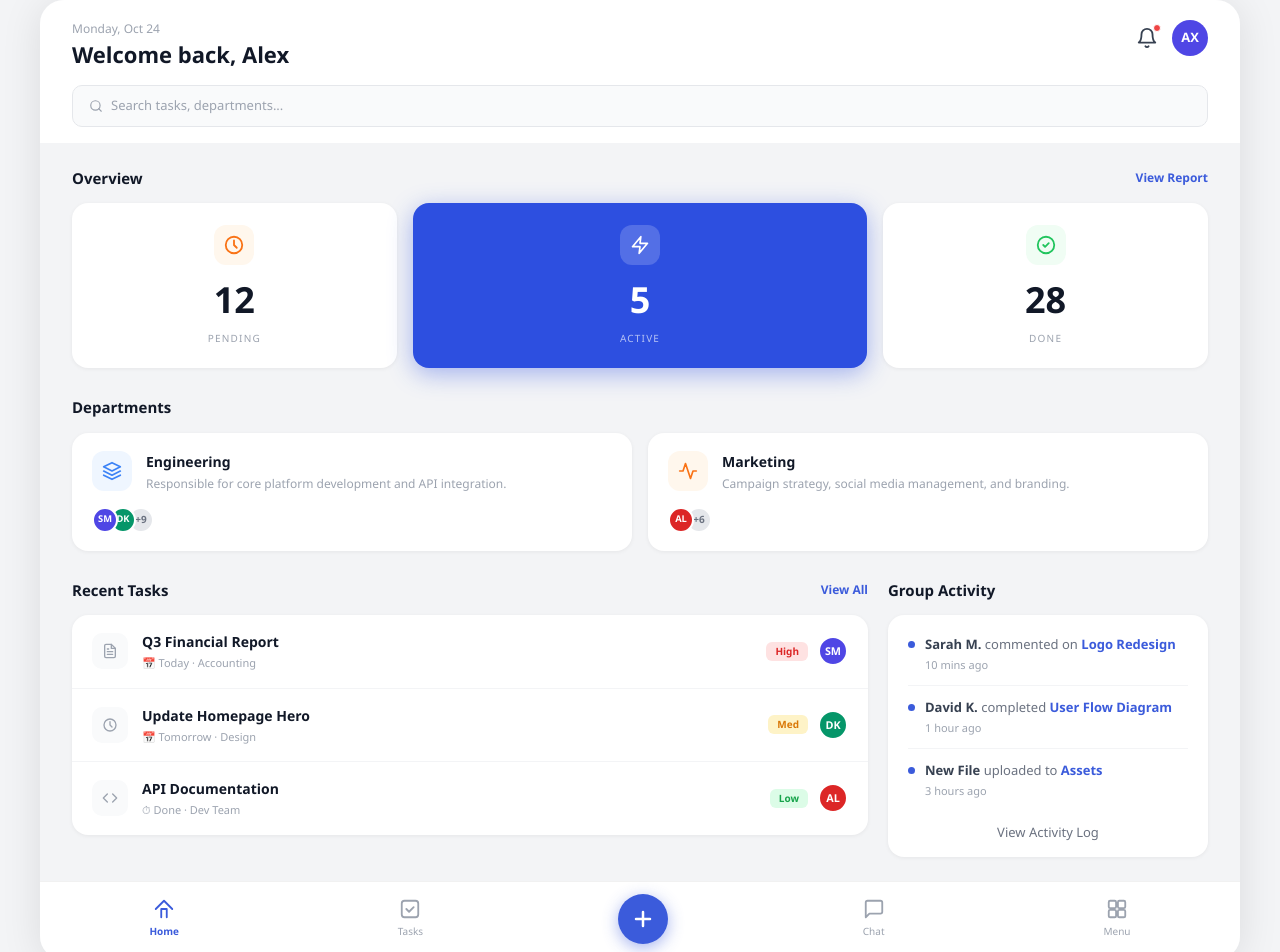
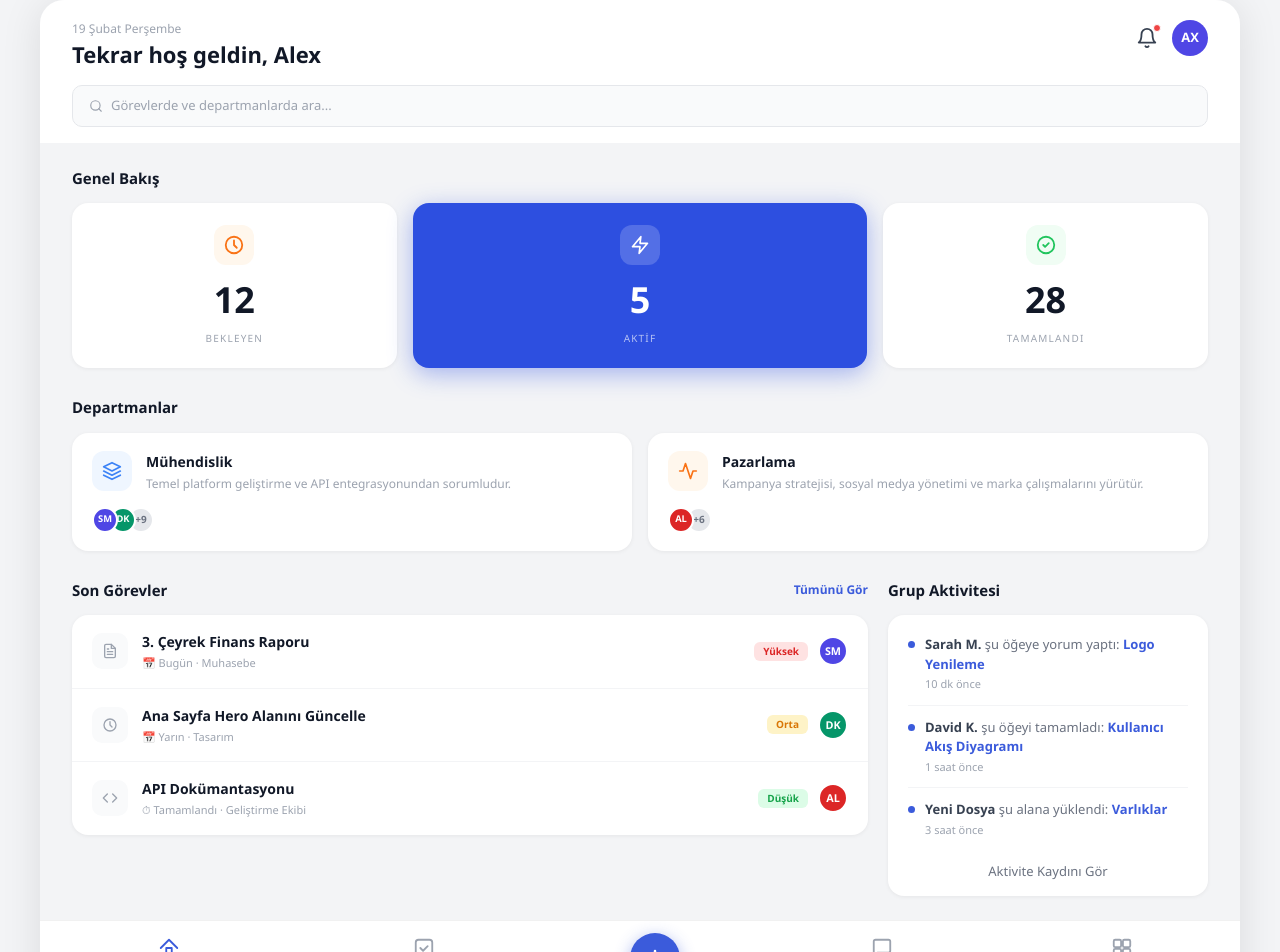
Before and after one commit to emreucbudak/TaskFlow-Landing-Page, a React (Vite) app: page /workspace in a window 1280 px wide. Shown: the top 952 px of the page. Built offline with nearby package versions, Linux system fonts and the light colour scheme; sample sign-in values are in the browser's storage.

Commit message:
Localize workspace texts and make header date dynamic

```diff
--- a/src/pages/WorkspacePage.tsx
+++ b/src/pages/WorkspacePage.tsx
@@ -92,8 +92,8 @@ function Badge({ label, color, bg }: { label: string; color: string; bg: string
 /* ─── data ─── */
 const departments = [
   {
-    name: "Engineering",
-    desc: "Responsible for core platform development and API integration.",
+    name: "Mühendislik",
+    desc: "Temel platform geliştirme ve API entegrasyonundan sorumludur.",
     iconBg: "#EFF6FF",
     icon: (
       <svg width="20" height="20" fill="none" viewBox="0 0 24 24">
@@ -108,8 +108,8 @@ const departments = [
     extra: 9,
   },
   {
-    name: "Marketing",
-    desc: "Campaign strategy, social media management, and branding.",
+    name: "Pazarlama",
+    desc: "Kampanya stratejisi, sosyal medya yönetimi ve marka çalışmalarını yürütür.",
     iconBg: "#FFF7ED",
     icon: (
       <svg width="20" height="20" fill="none" viewBox="0 0 24 24">
@@ -129,11 +129,11 @@ const tasks = [
         <path d="M14 2v6h6M16 13H8M16 17H8M10 9H8" stroke="#9CA3AF" strokeWidth="2" strokeLinecap="round" />
       </svg>
     ),
-    title: "Q3 Financial Report",
+    title: "3. Çeyrek Finans Raporu",
     calIcon: "📅",
-    when: "Today",
-    tag: "Accounting",
-    badge: { label: "High", color: "#DC2626", bg: "#FEE2E2" },
+    when: "Bugün",
+    tag: "Muhasebe",
+    badge: { label: "Yüksek", color: "#DC2626", bg: "#FEE2E2" },
     avatar: { initials: "SM", bg: "#4F46E5" },
   },
   {
@@ -143,11 +143,11 @@ const tasks = [
         <path d="M12 7v5l3 3" stroke="#9CA3AF" strokeWidth="2" strokeLinecap="round" />
       </svg>
     ),
-    title: "Update Homepage Hero",
+    title: "Ana Sayfa Hero Alanını Güncelle",
     calIcon: "📅",
-    when: "Tomorrow",
-    tag: "Design",
-    badge: { label: "Med", color: "#D97706", bg: "#FEF3C7" },
+    when: "Yarın",
+    tag: "Tasarım",
+    badge: { label: "Orta", color: "#D97706", bg: "#FEF3C7" },
     avatar: { initials: "DK", bg: "#059669" },
   },
   {
@@ -157,26 +157,33 @@ const tasks = [
         <polyline points="8 6 2 12 8 18" stroke="#9CA3AF" strokeWidth="2" strokeLinecap="round" strokeLinejoin="round" />
       </svg>
     ),
-    title: "API Documentation",
+    title: "API Dokümantasyonu",
     calIcon: "⏱",
-    when: "Done",
-    tag: "Dev Team",
-    badge: { label: "Low", color: "#16A34A", bg: "#DCFCE7" },
+    when: "Tamamlandı",
+    tag: "Geliştirme Ekibi",
+    badge: { label: "Düşük", color: "#16A34A", bg: "#DCFCE7" },
     avatar: { initials: "AL", bg: "#DC2626" },
   },
 ];
 
 const activities = [
-  { name: "Sarah M.", action: "commented on", target: "Logo Redesign", time: "10 mins ago" },
-  { name: "David K.", action: "completed", target: "User Flow Diagram", time: "1 hour ago" },
-  { name: "New File", action: "uploaded to", target: "Assets", time: "3 hours ago" },
+  { name: "Sarah M.", action: "şu öğeye yorum yaptı:", target: "Logo Yenileme", time: "10 dk önce" },
+  { name: "David K.", action: "şu öğeyi tamamladı:", target: "Kullanıcı Akış Diyagramı", time: "1 saat önce" },
+  { name: "Yeni Dosya", action: "şu alana yüklendi:", target: "Varlıklar", time: "3 saat önce" },
 ];
 
-const bottomTabs = ["Home", "Tasks", "Chat", "Menu"];
+const bottomTabs = ["Ana Sayfa", "Görevler", "Sohbet", "Menü"];
 
 /* ─── component ─── */
 export default function Dashboard() {
-  const [activeTab, setActiveTab] = useState("Home");
+  const [activeTab, setActiveTab] = useState("Ana Sayfa");
+  const currentDateLabel = new Intl.DateTimeFormat("tr-TR", {
+    weekday: "long",
+    day: "numeric",
+    month: "long",
+  })
+    .format(new Date())
+    .replace(/^./, (char) => char.toLocaleUpperCase("tr-TR"));
 
   return (
     <div
@@ -209,8 +216,8 @@ export default function Dashboard() {
         <div style={{ background: "#fff", padding: "20px 32px 16px" }}>
           <div style={{ display: "flex", justifyContent: "space-between", alignItems: "flex-start" }}>
             <div>
-              <div style={{ fontSize: 12, color: "#9CA3AF" }}>Monday, Oct 24</div>
-              <div style={{ fontSize: 22, fontWeight: 800, color: "#111827" }}>Welcome back, Alex</div>
+              <div style={{ fontSize: 12, color: "#9CA3AF" }}>{currentDateLabel}</div>
+              <div style={{ fontSize: 22, fontWeight: 800, color: "#111827" }}>Tekrar hoş geldin, Alex</div>
             </div>
             <div style={{ display: "flex", alignItems: "center", gap: 14 }}>
               <div style={{ position: "relative", cursor: "pointer" }}>
@@ -240,7 +247,7 @@ export default function Dashboard() {
               <circle cx="11" cy="11" r="8" stroke="#9CA3AF" strokeWidth="2" />
               <path d="M21 21l-4.35-4.35" stroke="#9CA3AF" strokeWidth="2" strokeLinecap="round" />
             </svg>
-            <span style={{ fontSize: 13, color: "#9CA3AF" }}>Search tasks, departments...</span>
+            <span style={{ fontSize: 13, color: "#9CA3AF" }}>Görevlerde ve departmanlarda ara...</span>
           </div>
         </div>
 
@@ -250,8 +257,7 @@ export default function Dashboard() {
           {/* ── Overview ── */}
           <section>
             <div style={{ display: "flex", justifyContent: "space-between", alignItems: "center", marginBottom: 14 }}>
-              <span style={{ fontWeight: 700, fontSize: 15, color: "#111827" }}>Overview</span>
-              <span style={{ fontSize: 12, color: "#3B5BDB", fontWeight: 600, cursor: "pointer" }}>View Report</span>
+              <span style={{ fontWeight: 700, fontSize: 15, color: "#111827" }}>Genel Bakış</span>
             </div>
 
             <div style={{ display: "grid", gridTemplateColumns: "1fr 1.4fr 1fr", gap: 16 }}>
@@ -266,7 +272,7 @@ export default function Dashboard() {
                   </div>
                 </div>
                 <div style={{ fontSize: 36, fontWeight: 900, color: "#111827" }}>12</div>
-                <div style={{ fontSize: 10, color: "#9CA3AF", letterSpacing: 1.2, marginTop: 4 }}>PENDING</div>
+                <div style={{ fontSize: 10, color: "#9CA3AF", letterSpacing: 1.2, marginTop: 4 }}>BEKLEYEN</div>
               </div>
 
               {/* Active */}
@@ -279,7 +285,7 @@ export default function Dashboard() {
                   </div>
                 </div>
                 <div style={{ fontSize: 36, fontWeight: 900, color: "#fff" }}>5</div>
-                <div style={{ fontSize: 10, color: "rgba(255,255,255,0.65)", letterSpacing: 1.2, marginTop: 4 }}>ACTIVE</div>
+                <div style={{ fontSize: 10, color: "rgba(255,255,255,0.65)", letterSpacing: 1.2, marginTop: 4 }}>AKTİF</div>
               </div>
 
               {/* Done */}
@@ -293,14 +299,14 @@ export default function Dashboard() {
                   </div>
                 </div>
                 <div style={{ fontSize: 36, fontWeight: 900, color: "#111827" }}>28</div>
-                <div style={{ fontSize: 10, color: "#9CA3AF", letterSpacing: 1.2, marginTop: 4 }}>DONE</div>
+                <div style={{ fontSize: 10, color: "#9CA3AF", letterSpacing: 1.2, marginTop: 4 }}>TAMAMLANDI</div>
               </div>
             </div>
           </section>
 
           {/* ── Departments ── */}
           <section>
-            <div style={{ fontWeight: 700, fontSize: 15, color: "#111827", marginBottom: 14 }}>Departments</div>
+            <div style={{ fontWeight: 700, fontSize: 15, color: "#111827", marginBottom: 14 }}>Departmanlar</div>
             <div style={{ display: "grid", gridTemplateColumns: "1fr 1fr", gap: 16 }}>
               {departments.map((dept, i) => (
                 <div
@@ -330,8 +336,8 @@ export default function Dashboard() {
             {/* Recent Tasks */}
             <section>
               <div style={{ display: "flex", justifyContent: "space-between", alignItems: "center", marginBottom: 14 }}>
-                <span style={{ fontWeight: 700, fontSize: 15, color: "#111827" }}>Recent Tasks</span>
-                <span style={{ fontSize: 12, color: "#3B5BDB", fontWeight: 600, cursor: "pointer" }}>View All</span>
+                <span style={{ fontWeight: 700, fontSize: 15, color: "#111827" }}>Son Görevler</span>
+                <span style={{ fontSize: 12, color: "#3B5BDB", fontWeight: 600, cursor: "pointer" }}>Tümünü Gör</span>
               </div>
               <div style={{ background: "#fff", borderRadius: 16, boxShadow: "0 1px 4px rgba(0,0,0,0.06)", overflow: "hidden" }}>
                 {tasks.map((t, i) => (
@@ -368,7 +374,7 @@ export default function Dashboard() {
 
             {/* Group Activity */}
             <section>
-              <div style={{ fontWeight: 700, fontSize: 15, color: "#111827", marginBottom: 14 }}>Group Activity</div>
+              <div style={{ fontWeight: 700, fontSize: 15, color: "#111827", marginBottom: 14 }}>Grup Aktivitesi</div>
               <div style={{ background: "#fff", borderRadius: 16, boxShadow: "0 1px 4px rgba(0,0,0,0.06)", padding: "8px 20px" }}>
                 {activities.map((a, i) => (
                   <div
@@ -393,7 +399,7 @@ export default function Dashboard() {
                   </div>
                 ))}
                 <div style={{ textAlign: "center", padding: "12px 0 6px", fontSize: 13, color: "#6B7280", fontWeight: 500, cursor: "pointer" }}>
-                  View Activity Log
+                  Aktivite Kaydını Gör
                 </div>
               </div>
             </section>
@@ -420,8 +426,8 @@ export default function Dashboard() {
               style={{ display: "flex", flexDirection: "column", alignItems: "center", gap: 4, background: "none", border: "none", cursor: "pointer", color: activeTab === tab ? "#3B5BDB" : "#9CA3AF", padding: "0 24px" }}
             >
               <svg width="22" height="22" fill="none" viewBox="0 0 24 24">
-                {tab === "Home" && <><path d="M3 12L12 3l9 9" stroke="currentColor" strokeWidth="2" strokeLinecap="round" strokeLinejoin="round" /><path d="M9 21V12h6v9" stroke="currentColor" strokeWidth="2" strokeLinecap="round" strokeLinejoin="round" /></>}
-                {tab === "Tasks" && <><rect x="3" y="3" width="18" height="18" rx="3" stroke="currentColor" strokeWidth="2" /><path d="M8 12l3 3 5-5" stroke="currentColor" strokeWidth="2" strokeLinecap="round" strokeLinejoin="round" /></>}
+                {tab === "Ana Sayfa" && <><path d="M3 12L12 3l9 9" stroke="currentColor" strokeWidth="2" strokeLinecap="round" strokeLinejoin="round" /><path d="M9 21V12h6v9" stroke="currentColor" strokeWidth="2" strokeLinecap="round" strokeLinejoin="round" /></>}
+                {tab === "Görevler" && <><rect x="3" y="3" width="18" height="18" rx="3" stroke="currentColor" strokeWidth="2" /><path d="M8 12l3 3 5-5" stroke="currentColor" strokeWidth="2" strokeLinecap="round" strokeLinejoin="round" /></>}
               </svg>
               <span style={{ fontSize: 10, fontWeight: activeTab === tab ? 700 : 500 }}>{tab}</span>
             </button>
@@ -443,8 +449,8 @@ export default function Dashboard() {
               style={{ display: "flex", flexDirection: "column", alignItems: "center", gap: 4, background: "none", border: "none", cursor: "pointer", color: activeTab === tab ? "#3B5BDB" : "#9CA3AF", padding: "0 24px" }}
             >
               <svg width="22" height="22" fill="none" viewBox="0 0 24 24">
-                {tab === "Chat" && <path d="M21 15a2 2 0 01-2 2H7l-4 4V5a2 2 0 012-2h14a2 2 0 012 2z" stroke="currentColor" strokeWidth="2" strokeLinecap="round" strokeLinejoin="round" />}
-                {tab === "Menu" && <><rect x="3" y="3" width="8" height="8" rx="1.5" stroke="currentColor" strokeWidth="2" /><rect x="13" y="3" width="8" height="8" rx="1.5" stroke="currentColor" strokeWidth="2" /><rect x="3" y="13" width="8" height="8" rx="1.5" stroke="currentColor" strokeWidth="2" /><rect x="13" y="13" width="8" height="8" rx="1.5" stroke="currentColor" strokeWidth="2" /></>}
+                {tab === "Sohbet" && <path d="M21 15a2 2 0 01-2 2H7l-4 4V5a2 2 0 012-2h14a2 2 0 012 2z" stroke="currentColor" strokeWidth="2" strokeLinecap="round" strokeLinejoin="round" />}
+                {tab === "Menü" && <><rect x="3" y="3" width="8" height="8" rx="1.5" stroke="currentColor" strokeWidth="2" /><rect x="13" y="3" width="8" height="8" rx="1.5" stroke="currentColor" strokeWidth="2" /><rect x="3" y="13" width="8" height="8" rx="1.5" stroke="currentColor" strokeWidth="2" /><rect x="13" y="13" width="8" height="8" rx="1.5" stroke="currentColor" strokeWidth="2" /></>}
               </svg>
               <span style={{ fontSize: 10, fontWeight: activeTab === tab ? 700 : 500 }}>{tab}</span>
             </button>
```
